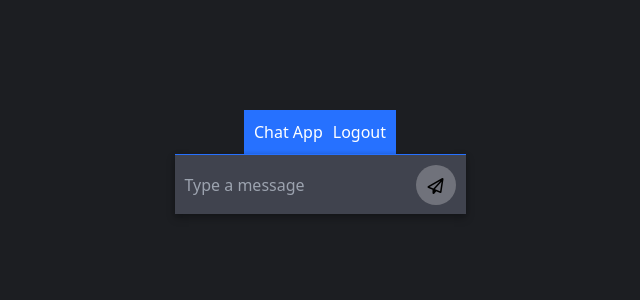
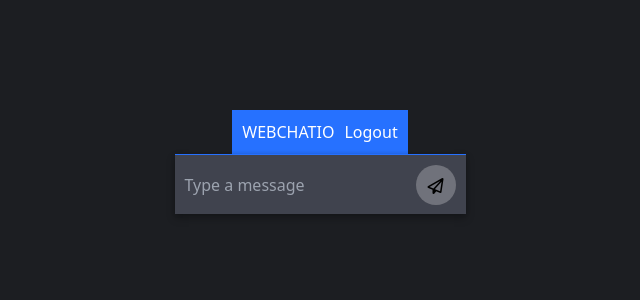
Before and after one commit to AnozieChibuike/webChatO, a Flask app: page /chatbox in a window 1280 px wide. Shown: the part 238-538 px from the top of the page, without its empty margins (320-960 px from the left). Run offline with Flask 3, Linux system fonts and the light colour scheme; the visitor is signed in with stand-in values (Sample User, id 1); data that the repository does not hold is empty; some libraries are stand-ins or nearby versions.

Commit message:
Update chat.html

```diff
--- a/app/templates/chat.html
+++ b/app/templates/chat.html
@@ -29,7 +29,7 @@
 
   <body>
     <header class="header">
-      <h1>Chat App</h1>
+      <h1>WEBCHATIO</h1>
       <div class="logout-button">Logout</div>
       <div class="hamburger">
         <i class="fa fa-bars"></i>
```
